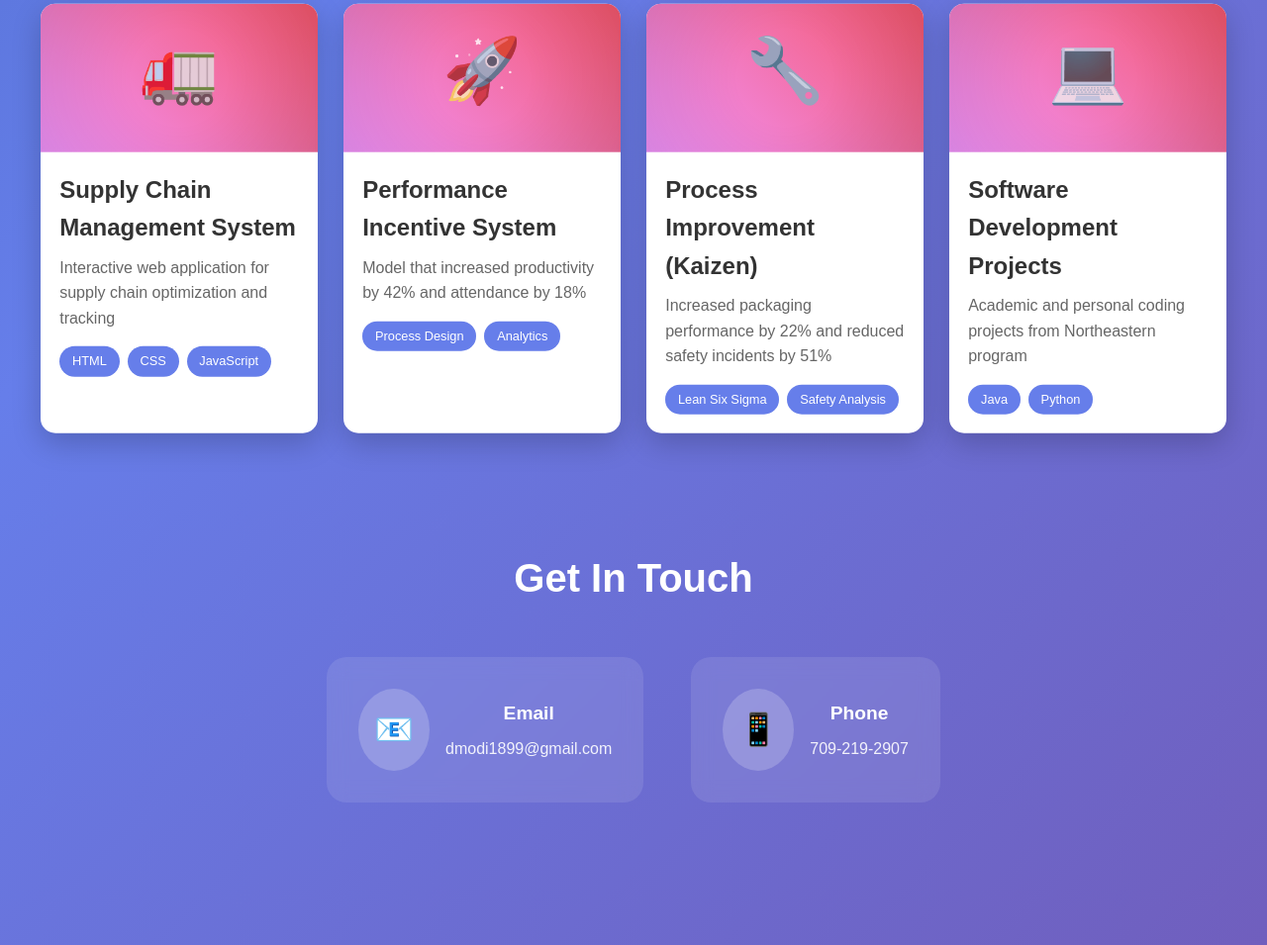
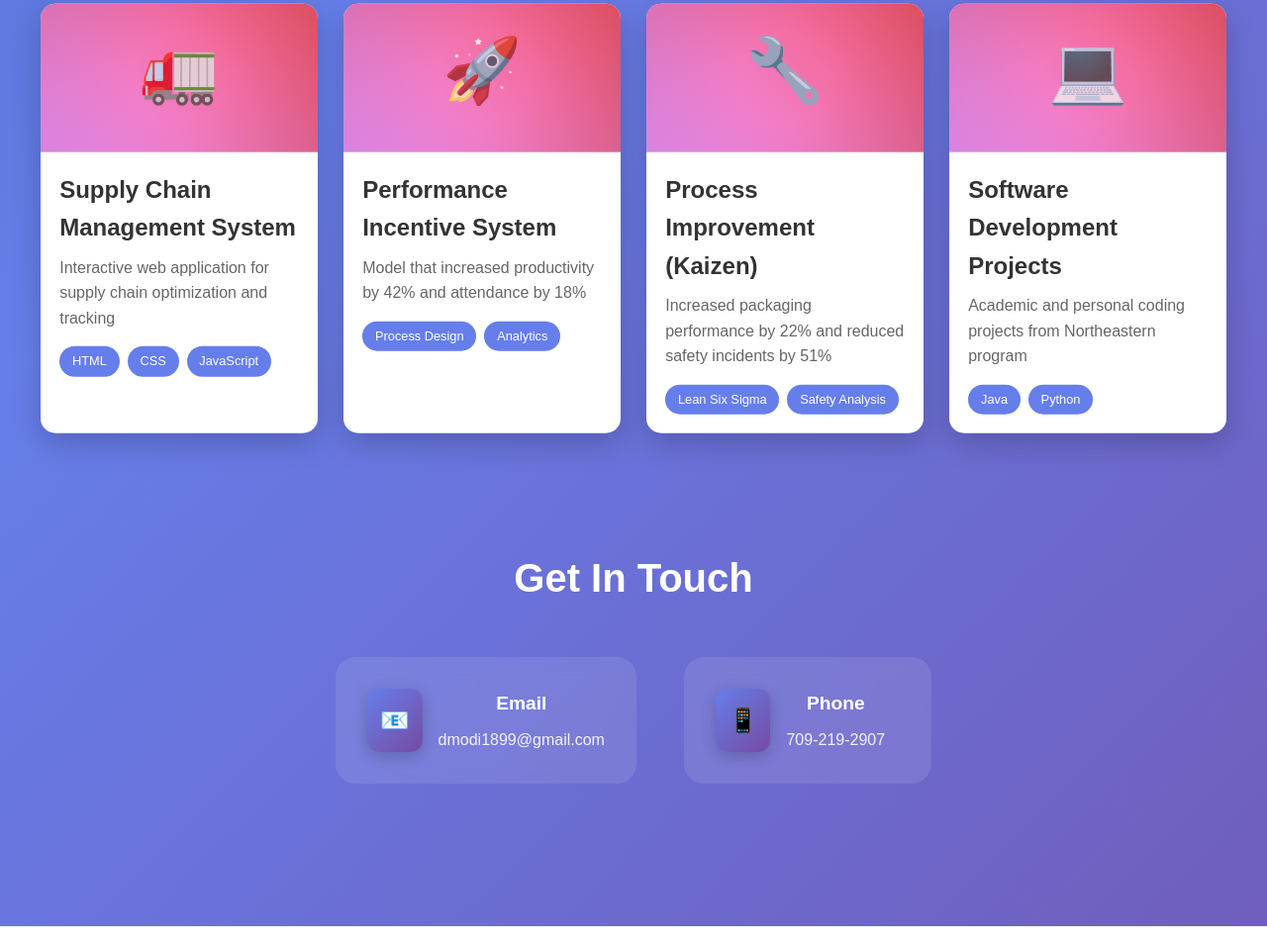
Before and after one commit to dmodi07/portfolio, a plain HTML site: page index.html in a window 1280 px wide. Shown: the part 728-1683 px from the top of the page at 99% size. Drawn offline with Linux system fonts and the light colour scheme.

Commit message:
Improve contact icons with gradient background and better styling

```diff
--- a/style.css
+++ b/style.css
@@ -331,14 +331,21 @@ main {
     background: rgba(255, 255, 255, 0.15);
 }
 
+.contact-item:hover .contact-icon {
+    transform: scale(1.1);
+    box-shadow: 0 6px 20px rgba(0, 0, 0, 0.3);
+}
+
 .contact-icon {
-    font-size: 2rem;
-    background: rgba(255, 255, 255, 0.2);
-    padding: 1rem;
-    border-radius: 50%;
+    font-size: 1.5rem;
+    background: linear-gradient(135deg, #667eea, #764ba2);
+    padding: 0.8rem;
+    border-radius: 12px;
     display: flex;
     align-items: center;
     justify-content: center;
+    box-shadow: 0 4px 15px rgba(0, 0, 0, 0.2);
+    transition: all 0.3s ease;
 }
 
 .contact-item h3 {
```
